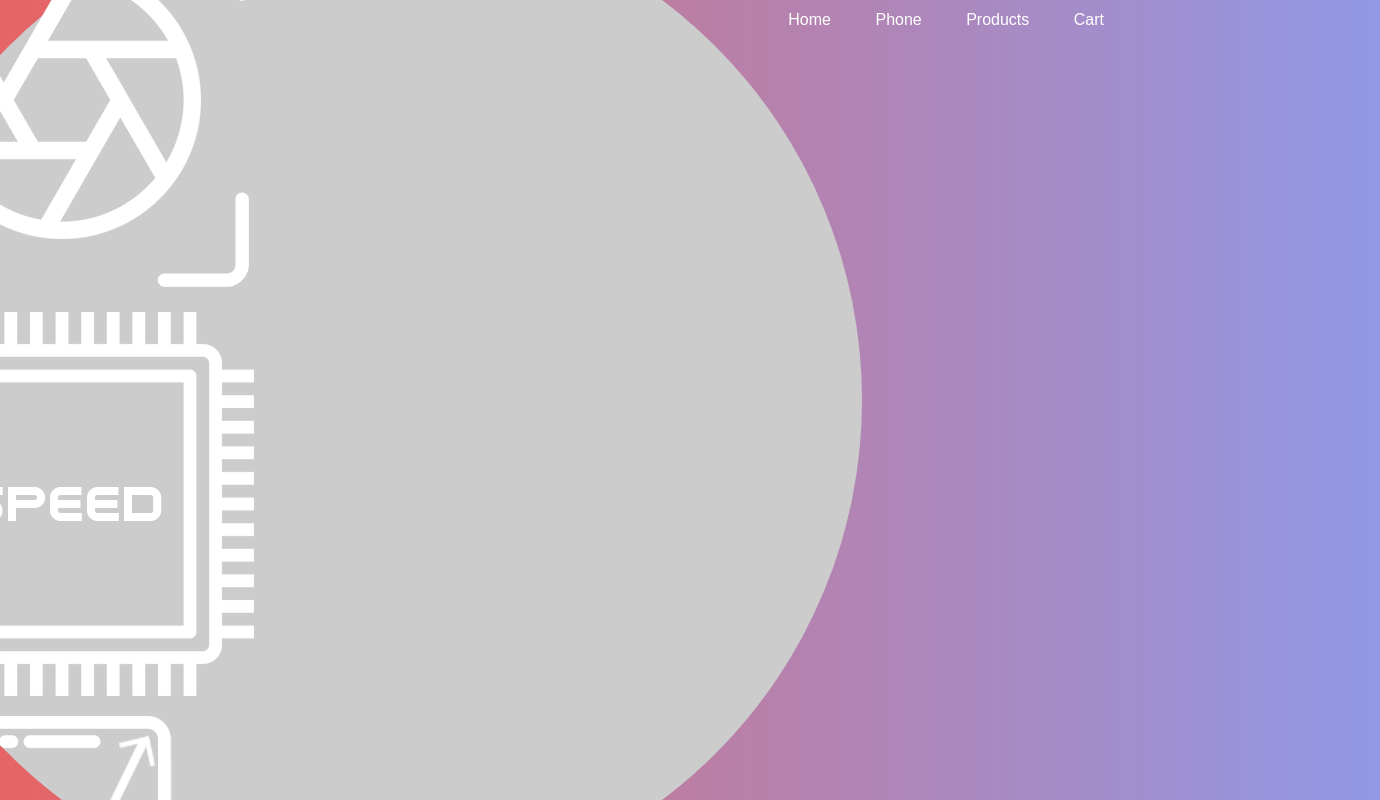
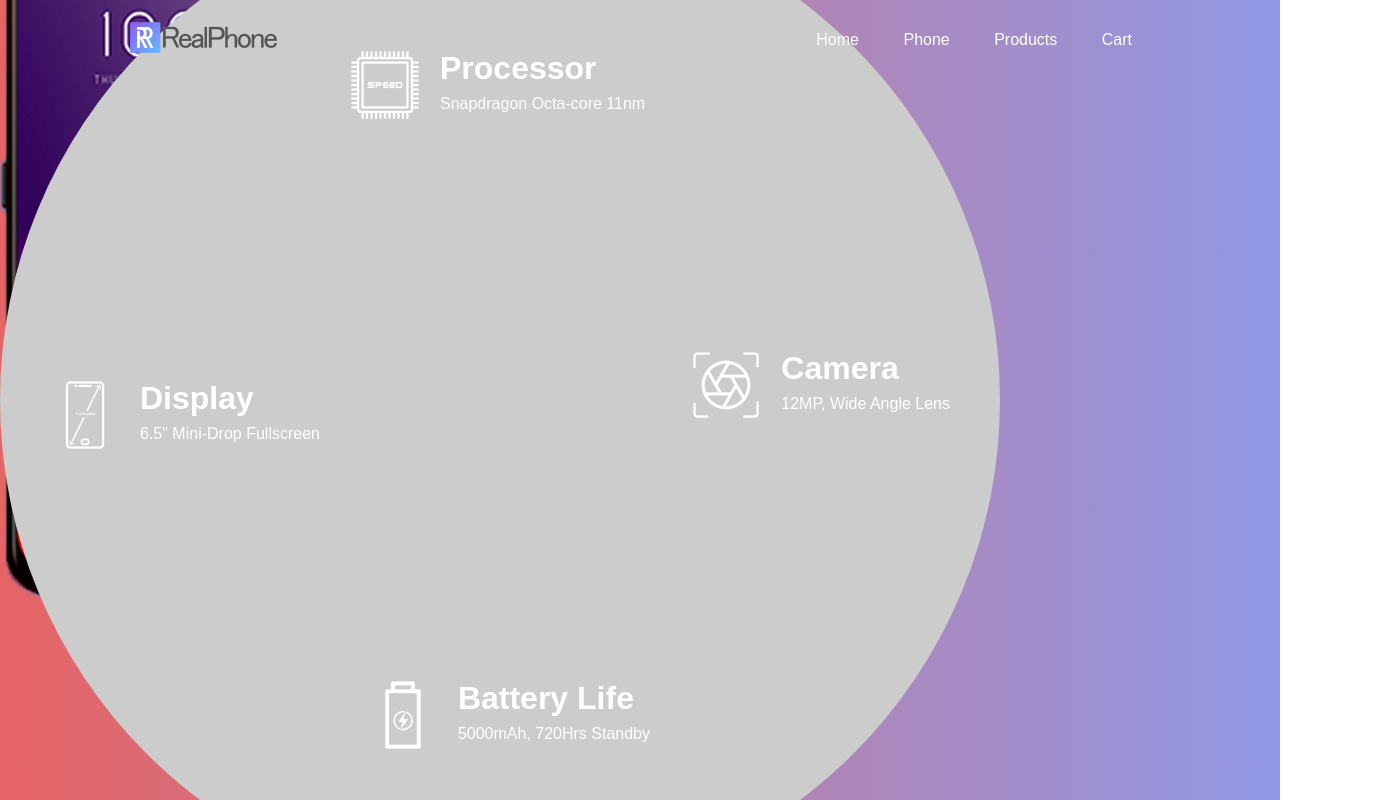
Before and after one commit to knakka47/js-project1, a plain HTML site: page index.html in a window 1280 px wide. Shown: the whole page, 1380 px wide, since content can reach past the window. Drawn offline with Linux system fonts and the light colour scheme.

Commit message:
Finishing up main visual components

```diff
--- a/index.html
+++ b/index.html
@@ -1,5 +1,6 @@
 <!DOCTYPE html>
 <html lang="en">
+
 <head>
     <meta charset="UTF-8">
     <meta name="viewport" content="width=device-width, initial-scale=1.0">
@@ -23,18 +24,39 @@
             </div>
         </nav>
         <div class="information">
+            <img src="images/mobile.png" class="mobile">
             <div id="circle">
-                <div class="feature_one"></div>
+                <div class="feature one">
                     <img src="images/camera.png">
-                <div class="feature_two"></div>
+                    <div>
+                        <h1>Camera</h1>
+                        <p>12MP, Wide Angle Lens</p>
+                    </div>
+                </div>
+                <div class="feature two">
                     <img src="images/processor.png">
-                <div class="feature_three"></div>
+                    <div>
+                        <h1>Processor</h1>
+                        <p>Snapdragon Octa-core 11nm</p>
+                    </div>
+                </div>
+                <div class="feature three">
                     <img src="images/display.png">
-                <div class="feature_four"></div>
+                    <div>
+                        <h1>Display</h1>
+                        <p>6.5" Mini-Drop Fullscreen</p>
+                    </div>
+                </div>
+                <div class="feature four">
                     <img src="images/battery.png">
+                    <div>
+                        <h1>Battery Life</h1>
+                        <p>5000mAh, 720Hrs Standby</p>
+                    </div>
+                </div>
             </div>
         </div>
-        <p>hello</p>
     </div>
 </body>
+
 </html>
--- a/styles.css
+++ b/styles.css
@@ -5,7 +5,6 @@
 }
 
 .main{
-    padding-left: 100px;
     width: 100%;
     height: 100vh;
     position: relative;
@@ -16,7 +15,9 @@
 nav{
     width: 80%;
     position: sticky;
+    margin: 20px auto;
     display: flex;
+    z-index: 1;
     align-items: center;
 }
 
@@ -49,7 +50,7 @@ nav{
     height: 1000px;
     position: absolute;
     top: 50%;
-    left: -10%;
+    left: 0;
     transform: translateY(-50%);
 
 }
@@ -66,25 +67,35 @@ nav{
 
 .feature{
     position: absolute;
+    display: flex;
+    color: #fff;
 }
 
-.feature_one{
+.feature div{
+    margin-left: 20px;
+}
+
+.feature div p{
+    margin-top: 8px;
+}
+
+.one{
     top: 450px;
     right: 50px;
 
 }
 
-.feature_two{
+.two{
     top: 150px;
     left: 350px;
 }
 
-.feature_three{
+.three{
     bottom: 450px;
     left: 50px;
 }
 
-.feature_four{
+.four{
     bottom: 150px;
     right: 350px;
 }
```
